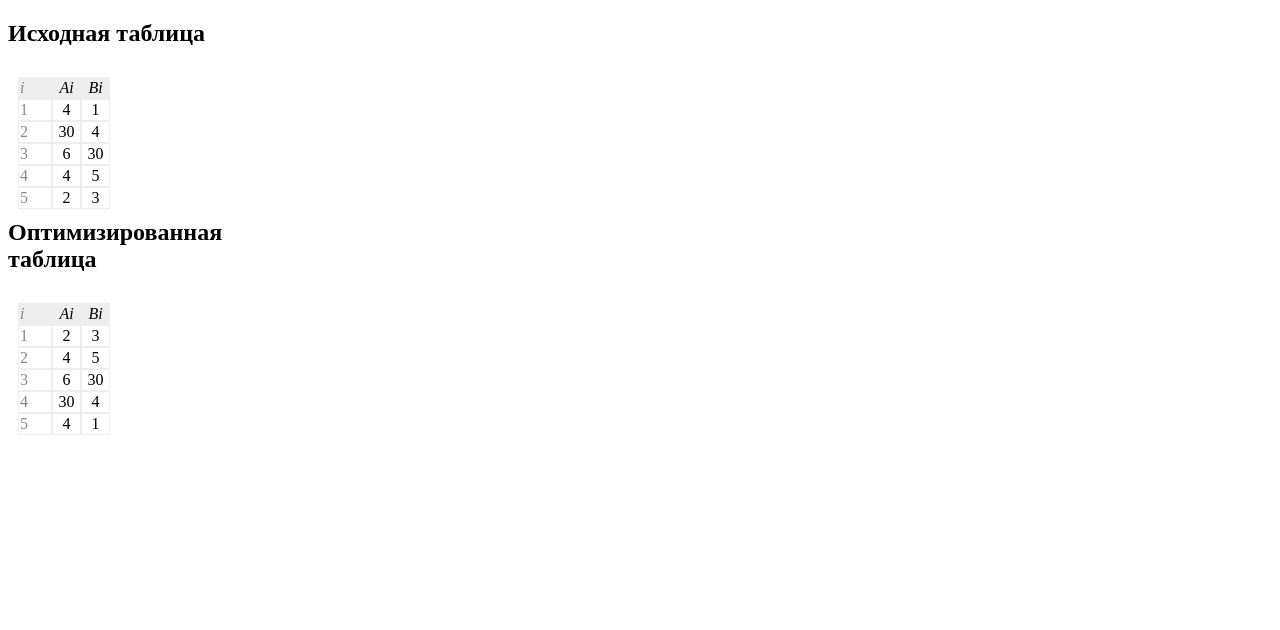
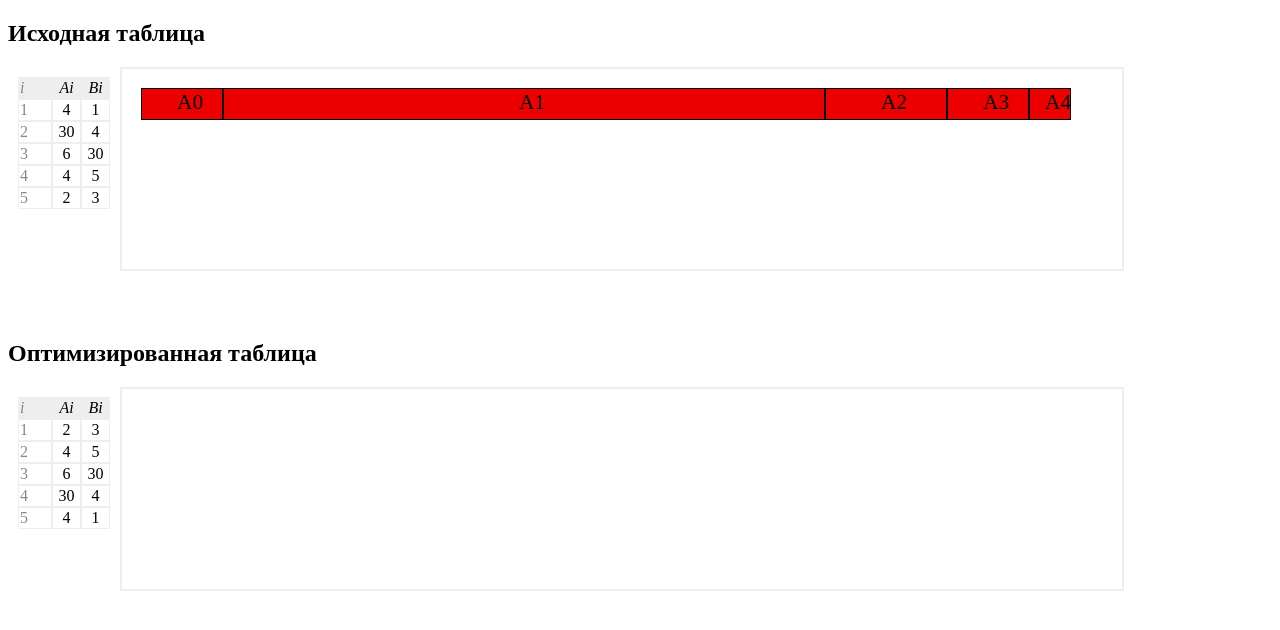
Before and after one commit to zarkone/ISO, a plain HTML site: page l1.html in a window 1280 px wide. Drawn offline with Linux system fonts and the light colour scheme.

Commit message:
Continue to draw!

```diff
--- a/custom.css
+++ b/custom.css
@@ -25,5 +25,11 @@ td {
 }
 
 .data {
-	width: 300px;
+	width: 1200px;
+	min-height: 300px;
+	margin-bottom: 20px;
 }
+canvas {
+	border: 2px solid #eee;
+	float: left;
+}
--- a/l1.html
+++ b/l1.html
@@ -27,7 +27,9 @@
 						</tr>
 				</tbody>
 			</table>
+			<canvas id="inputGraph" width="1000" height="200"></canvas>
 		</div>
+
 
 		<div class="data">
 			<h2>Оптимизированная таблица</h2>
@@ -45,6 +47,7 @@
 						</tr>
 				</tbody>
 			</table>
+			<canvas id="optimizedGraph" width="1000" height="200"></canvas>
 		</div>
 	</div>
 
--- a/script.js
+++ b/script.js
@@ -70,7 +70,7 @@ angular.module("game", []).
 		/**
 		 * Count waiting time, or suspend.
 		 *
-		 * @param  {[type]} K  K(U) coefficients.
+		 * @param  {Array} K  K(U) coefficients.
 		 * @return {[type]}    waiting time.
 		 */
 		lab1.X = function (K) {
@@ -126,6 +126,57 @@ angular.module("game", []).
 			return newSequences;
 		};
 
+		/**
+		 * Just draw rectangle.
+		 * @param  {Canvas 2D context} canvas [description]
+		 * @param  {String} text   [description]
+		 * @param  {String} color  [description]
+		 * @param  {Object} point  [description]
+		 * @param  {Object} size   [description]
+		 */
+		function drawRect(ctx, text, color, point, size) {
+
+
+			ctx.lineWidth = 2;
+
+			/* Rectangle */
+			ctx.fillStyle = color;
+			ctx.strokeStyle = "#000";
+			ctx.strokeRect (point.left, point.top, size.w, size.h);
+			ctx.fillRect (point.left, point.top, size.w, size.h);
+
+			/* Text, on the center of rectangle*/
+			ctx.fillStyle = "#000";
+			ctx.font = "16pt Ubuntu";
+
+			var textPos = {};
+				textPos.x = point.left + (size.w/2) - 5;
+				textPos.y = point.top + (size.h/2) + 5;
+
+			ctx.fillText(text, textPos.x, textPos.y);
+		}
+
+		function drawSequence(ctx, color, name, seq, depSeq, scale) {
+
+			scale = scale || 20;
+			var point = {top: 20, left: 20};
+			var size = {w: 0, h: 30};
+
+			seq.forEach(function (el, i) {
+
+				size.w = el * scale;
+				drawRect(ctx, name + i, color, point, size);
+				point.left += size.w + 2;
+
+			});
+		}
+
+		var point = {left: 10, top: 10};
+		var size = {w: 100, h: 30};
+		var ctx = document.getElementById("inputGraph").getContext("2d");
+
+		drawSequence(ctx,"#e00","A", lab1.A);
+
 		return lab1;
 	});
 
@@ -139,6 +190,4 @@ function Lab1Ctrl ($scope, lab1) {
 
 	$scope.lab1 = lab1;
 	$scope.lab1Optimized = lab1.optimize();
-	console.log(lab1.X(lab1.K()));
-	console.log(lab1.optimize());
 }
```
